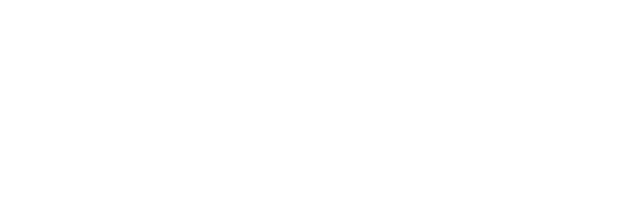
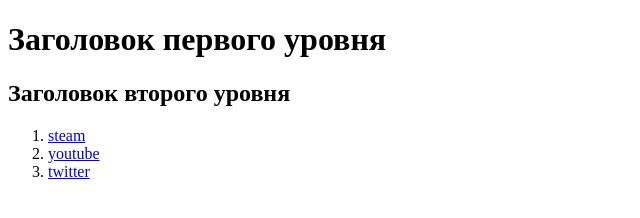
Before and after one commit to LekoevNVK/task-html, a website: page src/index.html in a window 1280 px wide. Shown: the whole page, without its empty margins (0-640 px from the left). Drawn offline with Linux system fonts and the light colour scheme.

Commit message:
Задание по HTML

```diff
--- a/src/index.html
+++ b/src/index.html
@@ -3,5 +3,15 @@
     <head>
         <title>HTML</title>
     </head>
-    <body></body>
+    <body>
+        <h1>Заголовок первого уровня</h1>
+        <h2>Заголовок второго уровня</h2>
+        <ol>
+            <li>
+                <a href="https://steamcommunity.com" target="_blank">steam</a>
+            </li>
+            <li><a href="https://youtube.com" target="_blank">youtube</a></li>
+            <li><a href="https://twitter.com" target="_blank">twitter</a></li>
+        </ol>
+    </body>
 </html>
```
Also changed, not shown: 1 other file.
